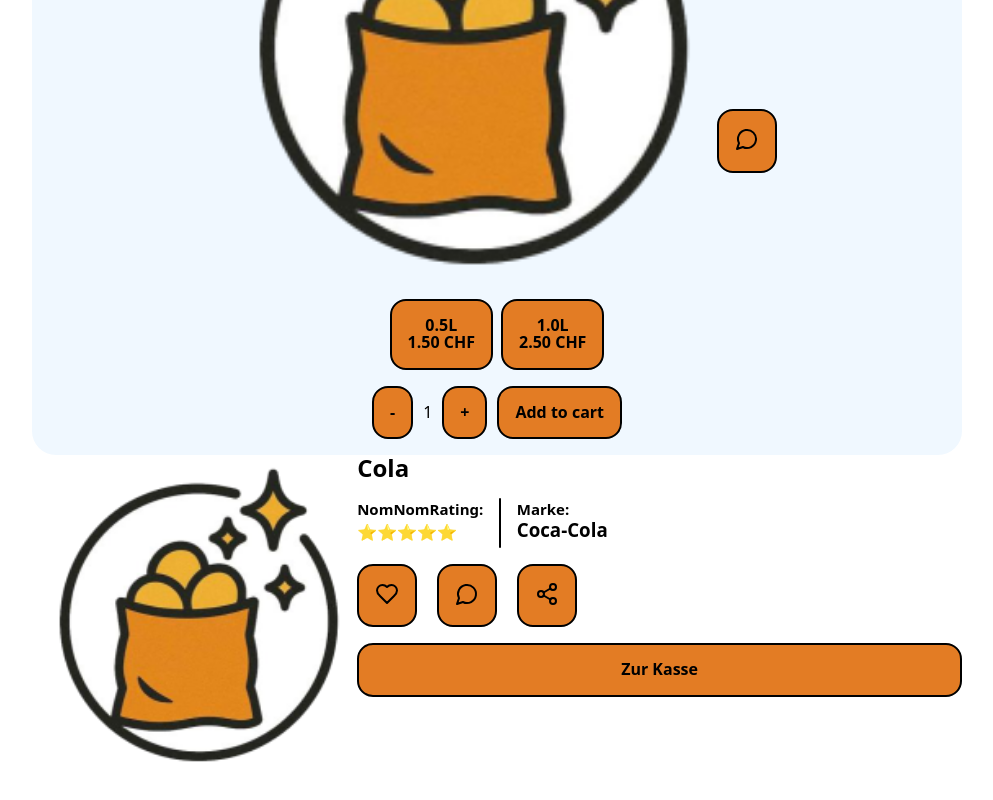
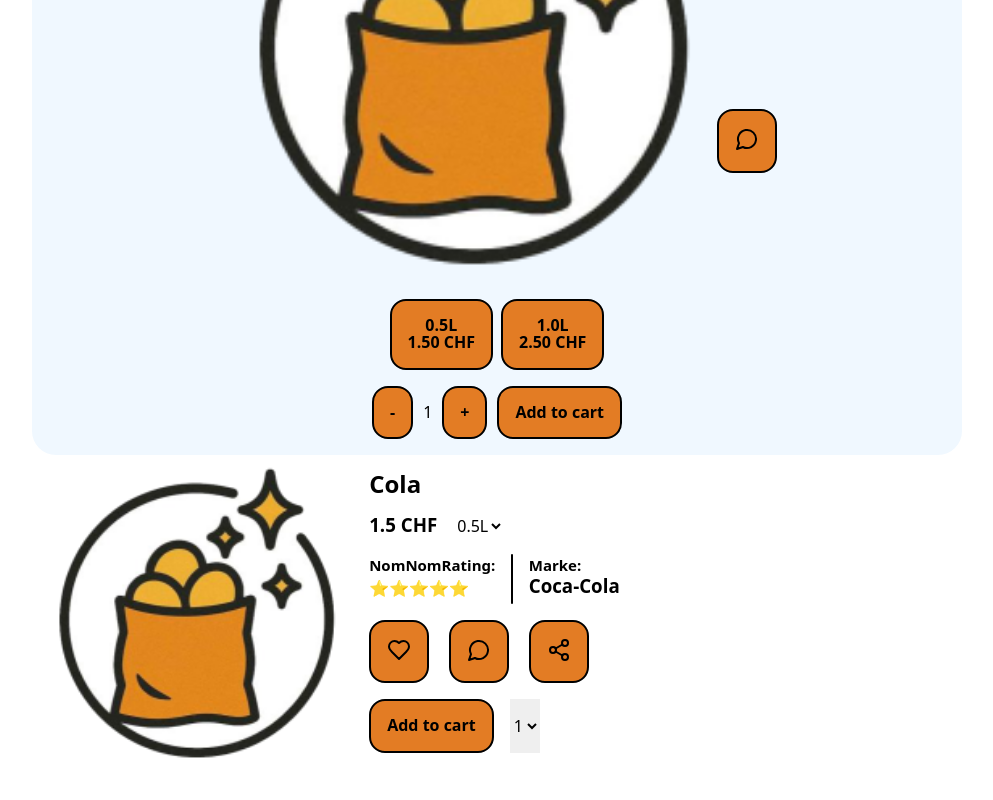
Before and after one commit to mimospychala/backend-GLAB, a React (Vite) app in the folder frontend/: page /componets in a window 1280 px wide. Shown: the part 2908-3708 px from the top of the page, without its empty margins (143-1136 px from the left). Built offline with nearby package versions, Linux system fonts and the light colour scheme.

Commit message:
Made functional volume and amount cosing

```diff
--- a/frontend/src/components/ProductCard.jsx
+++ b/frontend/src/components/ProductCard.jsx
@@ -3,14 +3,14 @@ import styles from "./ProductCard.module.css"
 import "./ProductCard.module.css"
 
 export default function ProductCard({ product }) {
-    const { id, name, marke, volumes, img, altImg } = product
+    const { id, name, marke, prices, img, altImg } = product
 
     return (
         <Link to={`details/${id}`} className={styles.link}>
             <article className={styles.productCard}>
                 <h2>{name}</h2>
                 <img src={img ? img : altImg} alt={`${name}/${marke}`} />
-                <p>{`${volumes[0].price} chf`}</p>
+                <p>{`${prices[0].price} chf`}</p>
             </article>
         </Link>
     )
--- a/frontend/src/components/ProductDetailCard.jsx
+++ b/frontend/src/components/ProductDetailCard.jsx
@@ -35,7 +35,7 @@ export default function ProductDetailCard({ product }) {
 
                 </div>
                 <div className={styles.volumes}>
-                    {product.volumes.map((volume) => <Button>{volume.volume}<br />{volume.price} CHF</Button>)}
+                    {product.prices.map((volume) => <Button>{volume.volume}<br />{volume.price} CHF</Button>)}
                 </div>
                 <div className={styles.count}>
                     <Button onClick={decrement}>-</Button>
--- a/frontend/src/components/ShoppingCartCard.jsx
+++ b/frontend/src/components/ShoppingCartCard.jsx
@@ -8,7 +8,10 @@ import { useShoppingCart } from "@/lib/shoppingcart";
 export default function ShoppingCartCard({ product }) {
   const [products, addProduct, removeProduct] = useShoppingCart()
 
-  const { id, name, marke, volumes } = product;
+  const { id, name, marke, prices
+
+
+   } = product;
 
   const productInCart = products.find(p => p.id === id)
   const count = productInCart ? productInCart.count : 0
@@ -40,7 +43,7 @@ export default function ShoppingCartCard({ product }) {
         <Button className={styles.smallButton} onClick={decrement}>-</Button>
         {count}
         <Button className={styles.smallButton} onClick={increment}>+</Button>
-        <p>{calcPrice(volumes[0].price, count)} CHF</p>
+        <p>{calcPrice(prices[0].price, count)} CHF</p>
       </div>
     </article>
   );
--- a/frontend/src/routes/ComponetRoute.jsx
+++ b/frontend/src/routes/ComponetRoute.jsx
@@ -35,7 +35,7 @@ const product = [
         numNumRating: "5",
         altImag: "/snacks.png",
         img: "/snacks.png",
-        volumes: [
+        prices: [
             { volume: "0.5L", price: "1.50" },
             { volume: "1.0L", price: "2.50" }
         ]
@@ -46,7 +46,7 @@ const product = [
         marke: "Coca-Cola",
         altImag: "/snacks.png",
         img: "/snacks.png",
-        volumes: [
+        prices: [
             { volume: "0.5L", price: "1.40" },
             { volume: "1.0L", price: "2.40" }
         ]
@@ -57,7 +57,7 @@ const product = [
         marke: "Mars",
         altImag: "/snacks.png",
         img: "/snacks.png",
-        volumes: [
+        prices: [
             { volume: "50g", price: "1.20" },
             { volume: "100g", price: "2.00" }
         ]
@@ -68,7 +68,7 @@ const product = [
         marke: "Pringles",
         altImag: "/snacks.png",
         img: "/snacks.png",
-        volumes: [
+        prices: [
             { volume: "150g", price: "2.50" },
             { volume: "200g", price: "3.50" }
         ]
@@ -79,7 +79,7 @@ const product = [
         marke: "Coca-Cola",
         altImag: "/snacks.png",
         img: "/snacks.png",
-        volumes: [
+        prices: [
             { volume: "0.5L", price: "1.30" },
             { volume: "1.0L", price: "2.30" }
         ]
@@ -90,7 +90,7 @@ const product = [
         marke: "Mars",
         altImag: "/snacks.png",
         img: "/snacks.png",
-        volumes: [
+        prices: [
             { volume: "50g", price: "1.10" },
             { volume: "100g", price: "1.90" }
         ]
@@ -101,7 +101,7 @@ const product = [
         marke: "Mondelez",
         altImag: "/snacks.png",
         img: "/snacks.png",
-        volumes: [
+        prices: [
             { volume: "154g", price: "2.00" },
             { volume: "308g", price: "3.80" }
         ]
@@ -112,7 +112,7 @@ const product = [
         marke: "Lipton",
         altImag: "/snacks.png",
         img: "/snacks.png",
-        volumes: [
+        prices: [
             { volume: "0.5L", price: "1.60" },
             { volume: "1.5L", price: "2.80" }
         ]
@@ -123,7 +123,7 @@ const product = [
         marke: "Mars",
         altImag: "/snacks.png",
         img: "/snacks.png",
-        volumes: [
+        prices: [
             { volume: "57g", price: "100.3" },
             { volume: "114g", price: "200.2" }
         ]
--- a/frontend/src/routes/DetailsRoute.jsx
+++ b/frontend/src/routes/DetailsRoute.jsx
@@ -7,8 +7,12 @@ import "./DetailsRoute.module.css"
 import styles from "./DetailsRoute.module.css"
 import Button from "@/components/Button";
 import LikeButton from "@/components/LikeButton";
+import { useState } from "react";
 
 export default function DetailRoute({ product }) {
+    const [price, setPrice] = useState(product.prices[0].price);
+    const [count, setCount] = useState(1)
+
     return (
         <>
             <div className={styles.container}>
@@ -16,10 +20,17 @@ export default function DetailRoute({ product }) {
                 <div className={styles.itemContainer}>
                     <div>
                         <h2>{product.name}</h2>
-
+                    </div>
+                    <div className={styles.priceVolume}>
+                        <h3>{`${price * count} CHF`}</h3>
+                        <select className={styles.selectVolume} name="Volume" id="volume" onChange={(e) => setPrice(e.target.value)}>
+                            {product.prices.map((price) =>
+                                <option value={price.price}>{`${price.volume}`}</option>
+                            )}
+                        </select>
                     </div>
                     <div className={styles.ratingMarke}>
-                        <NumNumRating rating={product.numNumRating}/>
+                        <NumNumRating rating={product.numNumRating} />
                         <div className={styles.spacer}></div>
                         <div>
                             <p>Marke:</p>
@@ -27,11 +38,26 @@ export default function DetailRoute({ product }) {
                         </div>
                     </div>
                     <div className={styles.comentShare}>
-                        <LikeButton/>
-                        <CommentButton/>
-                        <ShareButton/>
+                        <LikeButton />
+                        <CommentButton />
+                        <ShareButton />
                     </div>
-                    <Button className={styles.toPayOutButton}>Zur Kasse</Button>
+                    <div className={styles.addToCartCount}>
+                        <Button className={styles.addToCart}>Add to cart </Button>
+                        <select
+                            className={styles.selectCount}
+                            name="count"
+                            id="count"
+                            onChange={(e) => setCount(e.target.value)}
+                        >
+                            {[...Array(5)].map((_, i) => (
+                                <option key={i + 1} value={i + 1}>
+                                    {i + 1}
+                                </option>
+                            ))}
+
+                        </select>
+                    </div>
                 </div>
             </div>
         </>
--- a/frontend/src/routes/DetailsRoute.module.css
+++ b/frontend/src/routes/DetailsRoute.module.css
@@ -1,23 +1,26 @@
-img{
+img {
     width: 500px;
 }
 
-p, h1, h2, h3{
+p,
+h1,
+h2,
+h3 {
     margin: 0;
 }
 
-.container{
+.container {
     display: flex;
     flex-direction: row;
 }
 
-.ratingMarke{
+.ratingMarke {
     display: flex;
     gap: 1rem;
 }
 
 
-.spacer{
+.spacer {
     align-self: center;
     width: 1.5px;
     height: 50px;
@@ -25,14 +28,42 @@ p, h1, h2, h3{
     border-radius: 3px;
 }
 
-.itemContainer{
-   width: 100%;
+.itemContainer {
+    width: 100%;
     display: flex;
     flex-direction: column;
+    padding: 1rem;
     gap: 1rem;
 }
 
-.comentShare{
+.comentShare {
     display: flex;
     gap: 20px;
 }
+
+.addToCart {
+    align-self: flex-start;
+}
+
+.selectVolume {
+    background-color: white;
+    border: none;
+    align-self: flex-start;
+}
+
+.priceVolume {
+    display: flex;
+    flex-direction: row;
+    gap: 1rem;
+    align-items: center;
+}
+
+.addToCartCount{
+    display: flex;
+    gap: 1rem;
+    align-content: center;
+}
+
+.selectCount{
+    border: none;
+}
```
